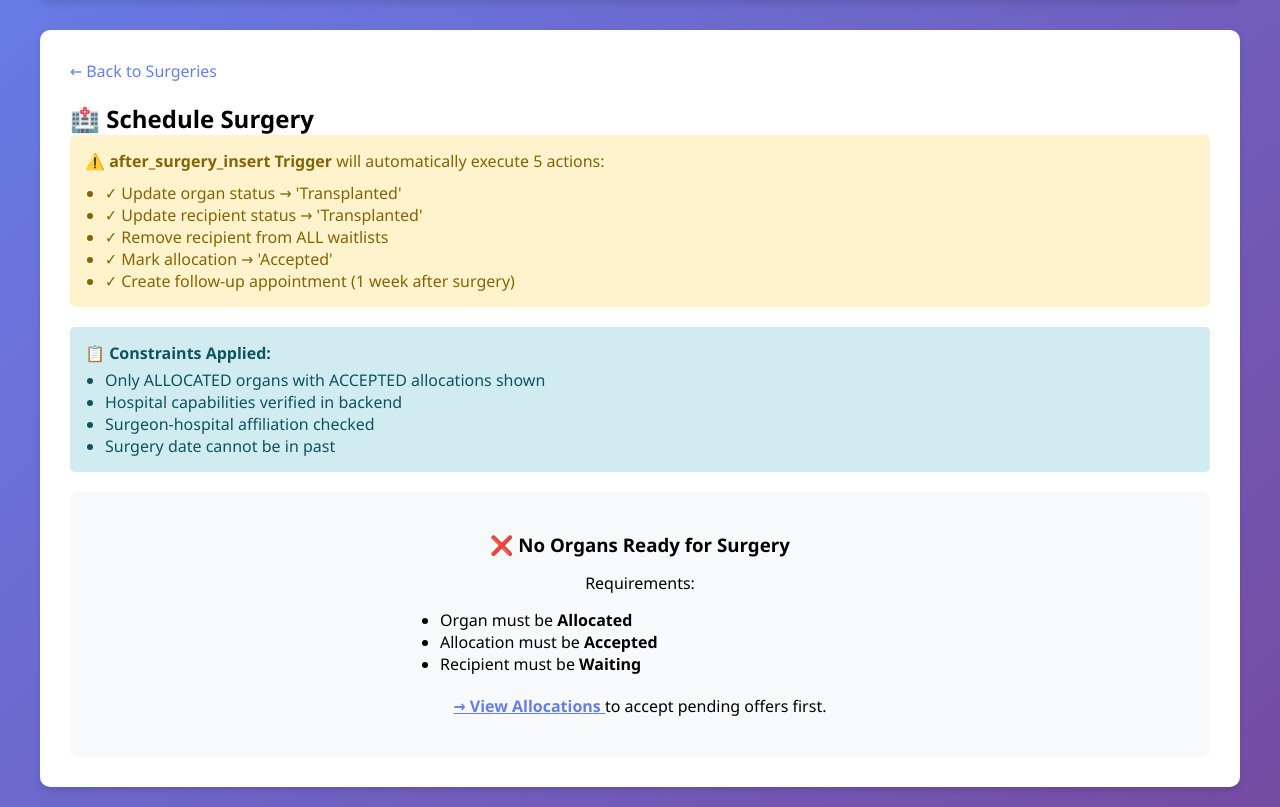
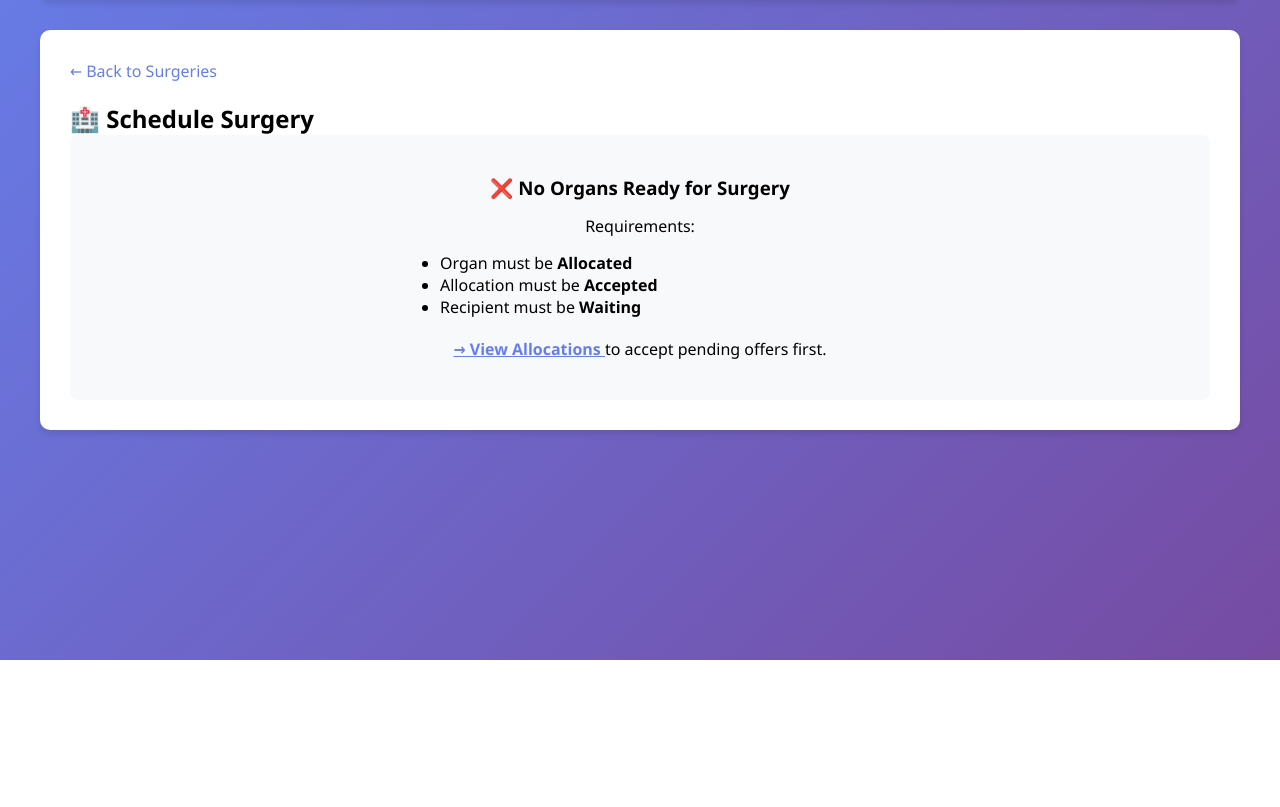
Before and after one commit to maheknagdev/organ-donation-and-transplant-management-system, a Django app: template apps/core/templates/core/surgery_form.html in a window 1280 px wide. Shown: the part 140-947 px from the top of the page. After the commit the page ends 800 px from the top, so only its background shows below. Run offline with Django 5.2, Linux system fonts and the light colour scheme; the template is opened without the code that fills it, so the values that code supplies are empty.

Commit message:
Django base app

```diff
--- a/apps/core/templates/core/surgery_form.html
+++ b/apps/core/templates/core/surgery_form.html
@@ -17,26 +17,6 @@
 
 <h2>🏥 Schedule Surgery</h2>
 
-<div class="alert">
-    ⚠️ <strong>after_surgery_insert Trigger</strong> will automatically execute 5 actions:
-    <ul style="margin: 10px 0 0 20px;">
-        <li>✓ Update organ status → 'Transplanted'</li>
-        <li>✓ Update recipient status → 'Transplanted'</li>
-        <li>✓ Remove recipient from ALL waitlists</li>
-        <li>✓ Mark allocation → 'Accepted'</li>
-        <li>✓ Create follow-up appointment (1 week after surgery)</li>
-    </ul>
-</div>
-
-<div class="info-box">
-    <strong>📋 Constraints Applied:</strong>
-    <ul style="margin: 5px 0 0 20px;">
-        <li>Only ALLOCATED organs with ACCEPTED allocations shown</li>
-        <li>Hospital capabilities verified in backend</li>
-        <li>Surgeon-hospital affiliation checked</li>
-        <li>Surgery date cannot be in past</li>
-    </ul>
-</div>
 
 {% if messages %}
     {% for message in messages %}
--- a/config/settings.py
+++ b/config/settings.py
@@ -9,6 +9,9 @@
 For the full list of settings and their values, see
 https://docs.djangoproject.com/en/5.2/ref/settings/
 """
+import pymysql
+pymysql.install_as_MySQLdb()
+from pathlib import Path
 
 from pathlib import Path
 
--- a/manage.py
+++ b/manage.py
@@ -2,7 +2,8 @@
 """Django's command-line utility for administrative tasks."""
 import os
 import sys
-
+import pymysql
+pymysql.version_info = (2, 2, 4, "final", 0)
 
 def main():
     """Run administrative tasks."""
--- /dev/null
+++ b/requirements.txt
@@ -0,0 +1,2 @@
+Django==5.2.8
+mysqlclient==2.2.4
```
Also changed, not shown: README.md (added).
